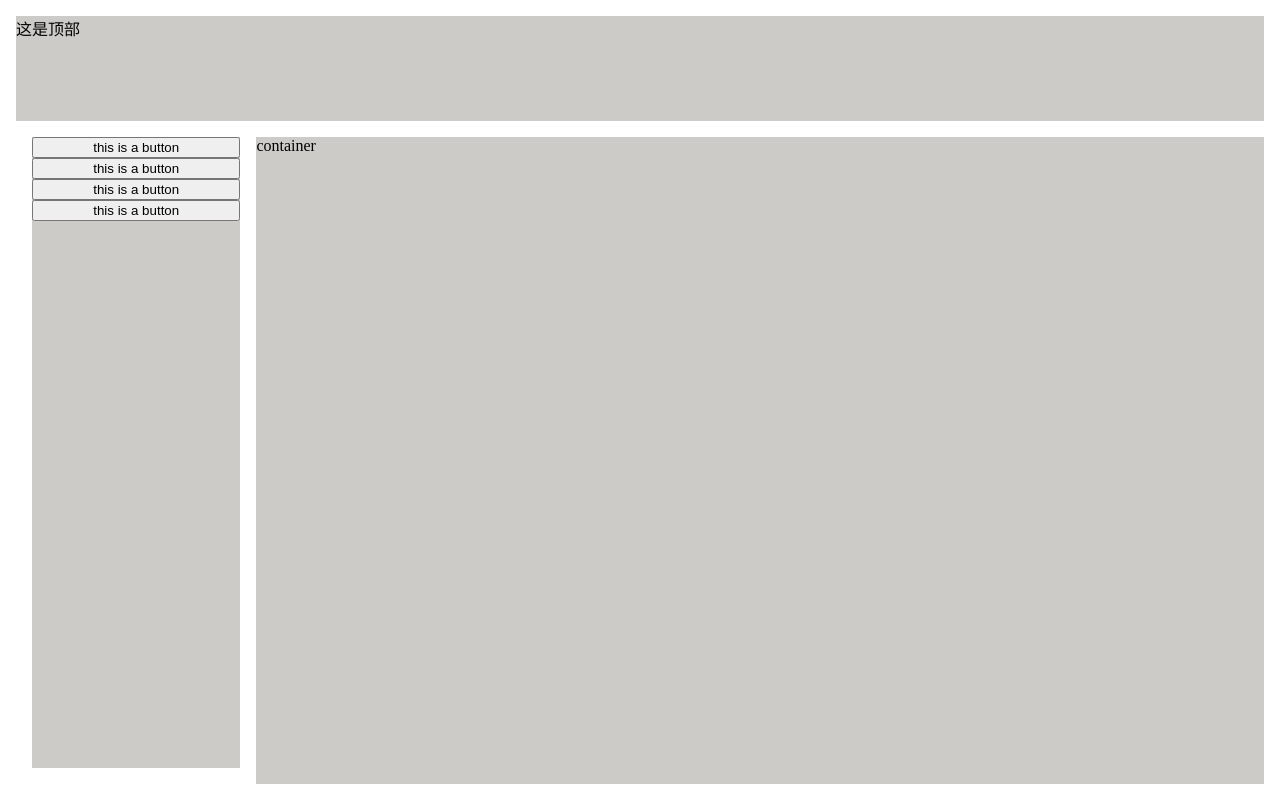
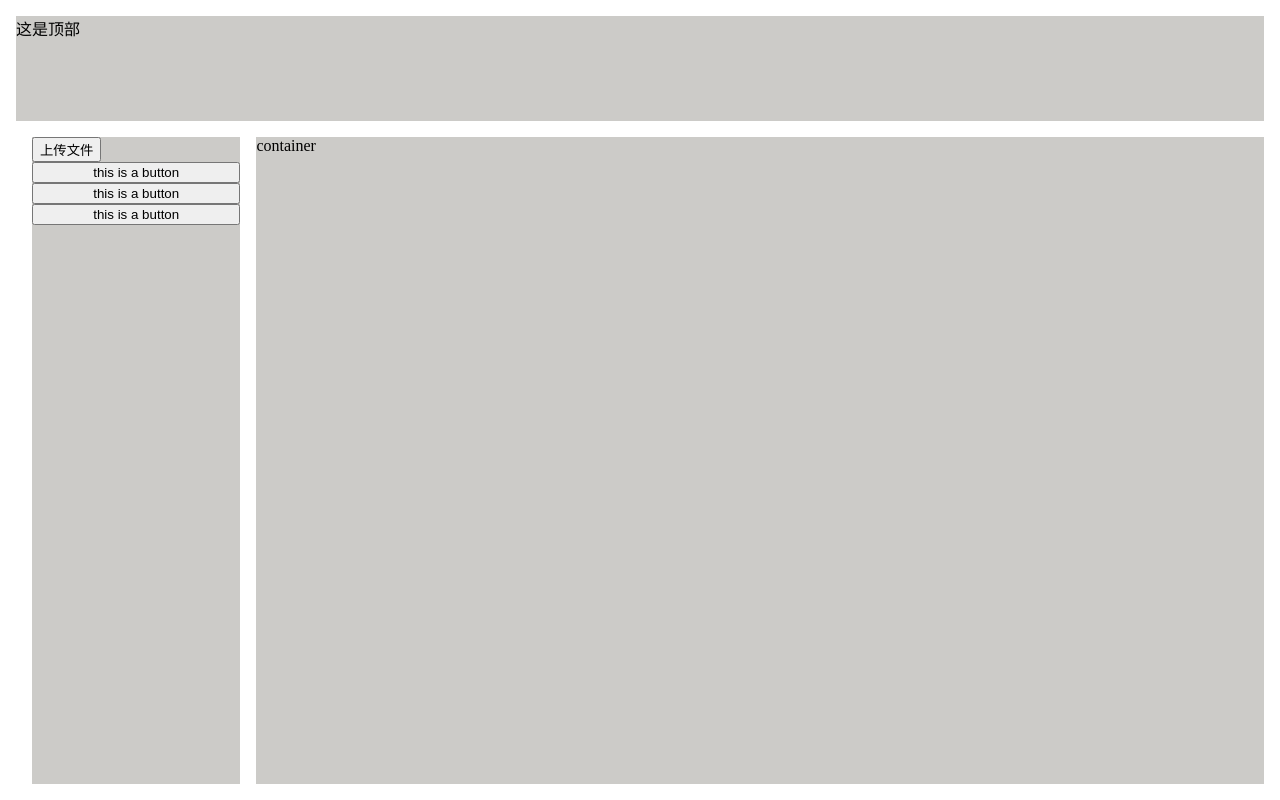
Before and after one commit to TheLushHill/Psounds, a Vue app in the folder frontend/: page / in a window 1280 px wide. Built offline with nearby package versions, Linux system fonts and the light colour scheme.

Commit message:
upload frontend code

```diff
--- a/frontend/src/components/AppMain.vue
+++ b/frontend/src/components/AppMain.vue
@@ -1,9 +1,11 @@
 <script>
     import AppButton from "./AppButton.vue"
+    import UploadFileButton from "./UploadFileButton.vue"
 
     export default {
         components: {
             AppButton,
+            UploadFileButton,
         }
     }
 </script>
@@ -11,7 +13,7 @@
 <template>
     <div id="main">
         <div id="list">
-            <AppButton id="b1"></AppButton>
+            <UploadFileButton id="uploadfile"></UploadFileButton>
             <AppButton id="b2"></AppButton>
             <AppButton id="b3"></AppButton>
             <AppButton id="b4"></AppButton>
@@ -30,7 +32,7 @@
 
 #list {
     width: 16.7%;
-    margin: 0 16px 16px;
+    margin: 0 16px;
 
     display: flex;
     flex-direction: column;
@@ -43,4 +45,8 @@
 
     background-color: #cccbc8;
 }
+
+#uploadfile {
+
+}
 </style>
--- /dev/null
+++ b/frontend/src/components/UploadFileButton.vue
@@ -0,0 +1,46 @@
+<template>
+    <div>
+        <input type="file" style="display:none" ref="fileinput" @change="handleFile"/>
+        <button @click="triggerUpload">上传文件</button>
+    </div>
+</template>
+
+<script>
+    import axios from "axios";
+
+    export default {
+        data() {
+            return {
+                 file: null,
+                 fileUrl: null,
+            }
+        },
+        methods: {
+            triggerUpload() {
+                this.$refs.fileinput.click();
+            },
+            handleFile(event) {
+                this.file = event.target.files[0];
+                this.fileUrl = URL.createObjectURL(this.file);
+
+                this.uploadFile(this.file);
+            },
+
+            async uploadFile(file) {
+                const formData = new FormData().append("file", file);
+
+                try {
+                    const response = await axios.post("/api/upload", formData, {
+                        headers:{
+                            "Content-Type" : "multipart/form-data"
+                        }
+                    });
+                    console.log(response);
+                }
+                catch (error) {
+                    console.log(error);
+                }
+            }
+        }
+    }
+</script>
--- a/frontend/src/components/button.vue
+++ /dev/null
@@ -1,3 +0,0 @@
-<template>
-
-</template>
--- a/frontend/vite.config.js
+++ b/frontend/vite.config.js
@@ -6,6 +6,16 @@ import vueDevTools from 'vite-plugin-vue-devtools'
 
 // https://vite.dev/config/
 export default defineConfig({
+  server: {
+    host: "0.0.0.0",
+    port: 5173,
+    proxy: {
+      "/api" : {
+        target : "http://localhost:8000",
+        changeOrigin: true,
+      }
+    }
+  },
   plugins: [
     vue(),
     vueDevTools(),
```
